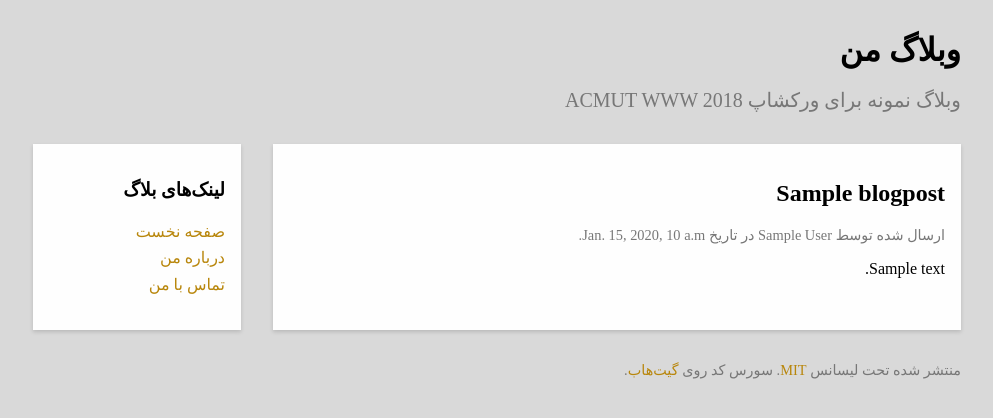
After one commit to ACMUT/WWW_Basic_Django, a Django app: template blog/templates/blog/posts.html in a window 1280 px wide. The commit adds this page. Shown: the top 418 px of the page, without its empty margins (143-1136 px from the left). Run offline with Django 3.2, Linux system fonts and the light colour scheme; the template is opened without the code that fills it: values that come from a table or form of the project are taken from there, others are empty; tables that the repository leaves empty hold one stand-in row (values such as "Sample post").

Commit message:
Add template base

```diff
--- a/blog/templates/blog/index.html
+++ b/blog/templates/blog/base.html
@@ -16,23 +16,8 @@
     </header>
 
     <div class="content">
-        <main class="posts">
-            {% for post in posts %}
-            <article class="post">
-                <header class="post__header">
-                    <h2 class="post__title">{{ post.title }}</h2>
-                    <p class="post__meta">
-                        ارسال شده توسط
-                        <span class="post__author">{{ post.author }}</span>
-                        در تاریخ
-                        <time class="post__date" datetime="2018-02-21T12:47:59.116Z">{{ post.created_at }}</time>
-                    </p>
-                </header>
-
-                <p>{{ post.content }}</p>
-            </article>
-            {% endfor %}
-        </main>
+        {% block content %}
+        {% endblock %}
 
         <nav class="sidebar">
             <h3>لینک‌های بلاگ</h3>
--- /dev/null
+++ b/blog/templates/blog/posts.html
@@ -0,0 +1,20 @@
+{% extends 'blog/base.html' %}
+{% block content %}
+<main class="posts">
+    {% for post in posts %}
+        <article class="post">
+            <header class="post__header">
+                <h2 class="post__title">{{ post.title }}</h2>
+                <p class="post__meta">
+          ارسال شده توسط
+                    <span class="post__author">{{ post.author }}</span>
+    در تاریخ
+                    <time class="post__date" datetime="2018-02-21T12:47:59.116Z">{{ post.created_at }}</time>
+                </p>
+            </header>
+
+            <p>{{ post.content }}</p>
+        </article>
+        {% endfor %}
+</main>
+{% endblock %}
--- a/blog/views.py
+++ b/blog/views.py
@@ -9,4 +9,4 @@ def get_posts(request):
         context = {'posts': BlogPost.objects.filter(author=author)}
     else:
         context = {'posts': BlogPost.objects.all()}
-    return render(request, 'blog/index.html', context)
+    return render(request, 'blog/posts.html', context)
--- a/www_blog/settings.py
+++ b/www_blog/settings.py
@@ -25,7 +25,7 @@ SECRET_KEY = 'mexx054q2or31-&d5f&gmqk2s=n^r9r@6-1kh!1bm@302t!u0k'
 # SECURITY WARNING: don't run with debug turned on in production!
 DEBUG = True
 
-ALLOWED_HOSTS = []
+ALLOWED_HOSTS = ['localhost']
 
 
 # Application definition
--- a/www_blog/urls.py
+++ b/www_blog/urls.py
@@ -19,9 +19,10 @@ from django.urls import path
 
 from blog.views import get_posts
 from www_blog import settings
-
+from django.views.generic import RedirectView
 urlpatterns = [
     path('posts/', get_posts),
+    path('', RedirectView.as_view(url = '/posts')),
     path('admin/', admin.site.urls),
 
 ]
```
